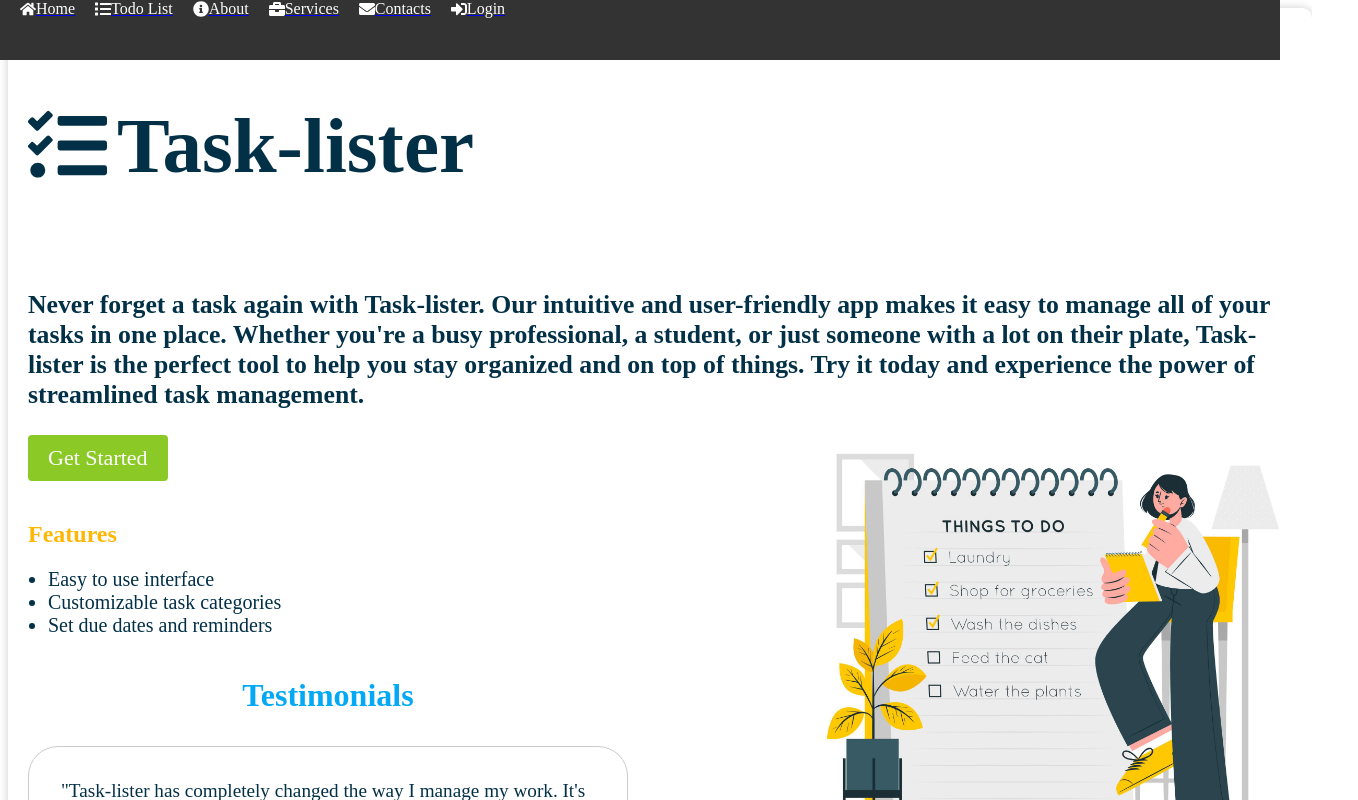
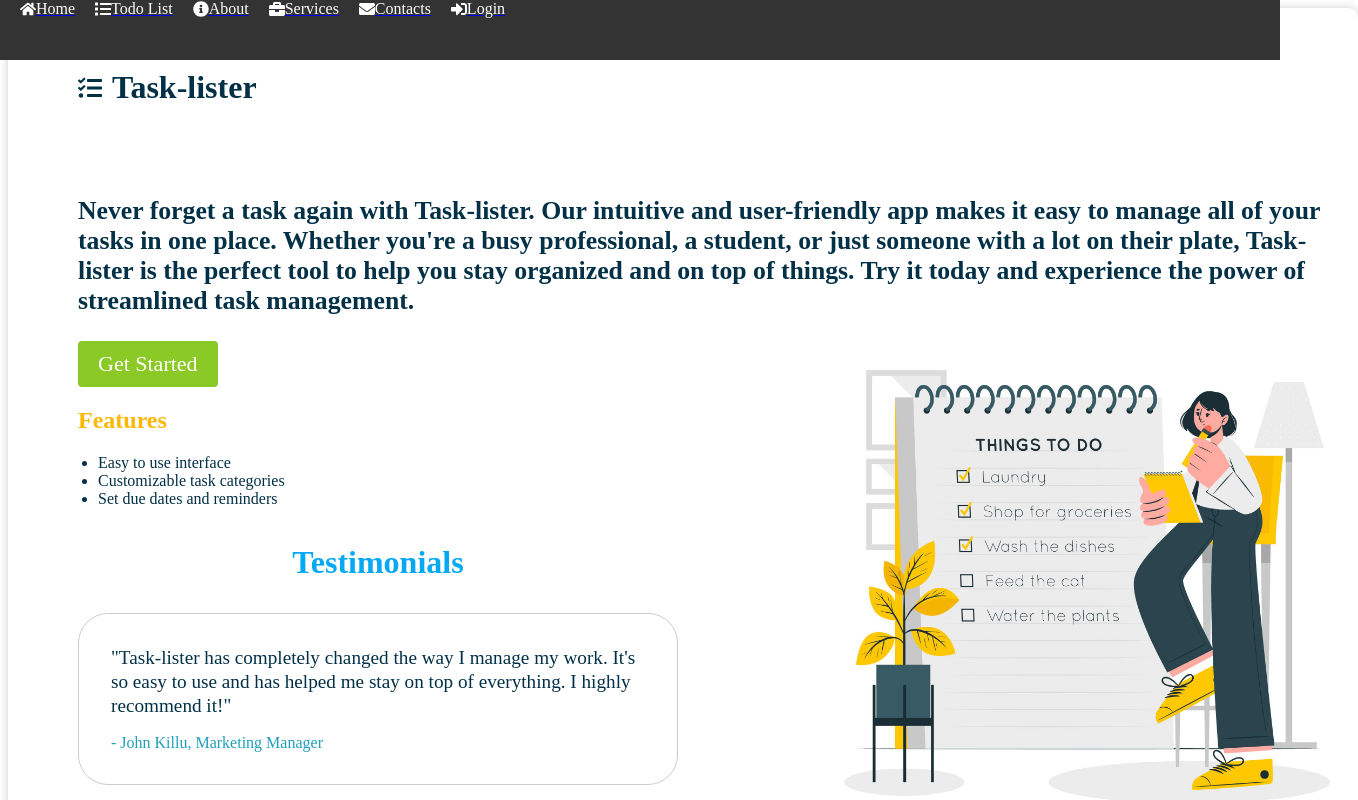
Before and after one commit to mwendwamark/to-do-list-application, a React (Create React App) app: page / in a window 1280 px wide. Shown: the top 800 px of the page, 1358 px wide, since content can reach past the window. Built offline with nearby package versions, Linux system fonts and the light colour scheme; a web font is replaced by a local one.

Commit message:
add an image to home page

```diff
--- a/src/components/App.css
+++ b/src/components/App.css
@@ -9,8 +9,8 @@
 
 .home-container {
   position: relative;
-  max-width: 100%;
-  padding: 20px;
+  max-width: 1200;
+  padding-left: 70px;
   width: 100vw;
   /* background-image: url(backgroundImage); */
   background-size: 40%;
@@ -21,20 +21,7 @@
   overflow-x: hidden;
   /* Add this line to hide horizontal overflow */
 }
-/* .home-container::before {
-  content: "";
-  position: absolute;
-  top: 0;
-  left: 0;
-  width: 100%;
-  height: 100%;
-  /* background-image: url(backgroundImage); *
-  background-size: cover;
-  background-repeat: no-repeat;
-  background-position: center;
-  opacity: 0.2;
-  z-index: -1;
-} */
+
 
 @media (max-width: 600px) {
   .home-container {
@@ -48,24 +35,26 @@
   align-items: center;
   margin-bottom: 20px;
   font-size: 800px;
+  padding-bottom: 2px;
 }
 
 .home-icon {
   font-size: 24px;
   color: var(--darkblue);
-  font-size: 79px;
+   font-size: 24px;
+
 }
 
 .app-header {
   margin-left: 10px;
-  padding-bottom: 20px;
-  padding-top: 20px;
-  font-size: 79px;
+  padding-bottom: 40px;
+  padding-top: 40px;
+  font-size: 32px;
   color: var(--darkblue);
 }
 
 .home-message {
-  margin-bottom: 40px;
+  margin-bottom: 20px;
   color: var(--darkblue);
   text-shadow:#df6565;
   font-size: 22px;
@@ -91,7 +80,7 @@
   padding-left: 20px;
   margin-top: 10px;
   color: var(--darkblue);
-  font-size: 20px;
+  font-size: 16px;
 }
 
 .home-testimonials {
```
